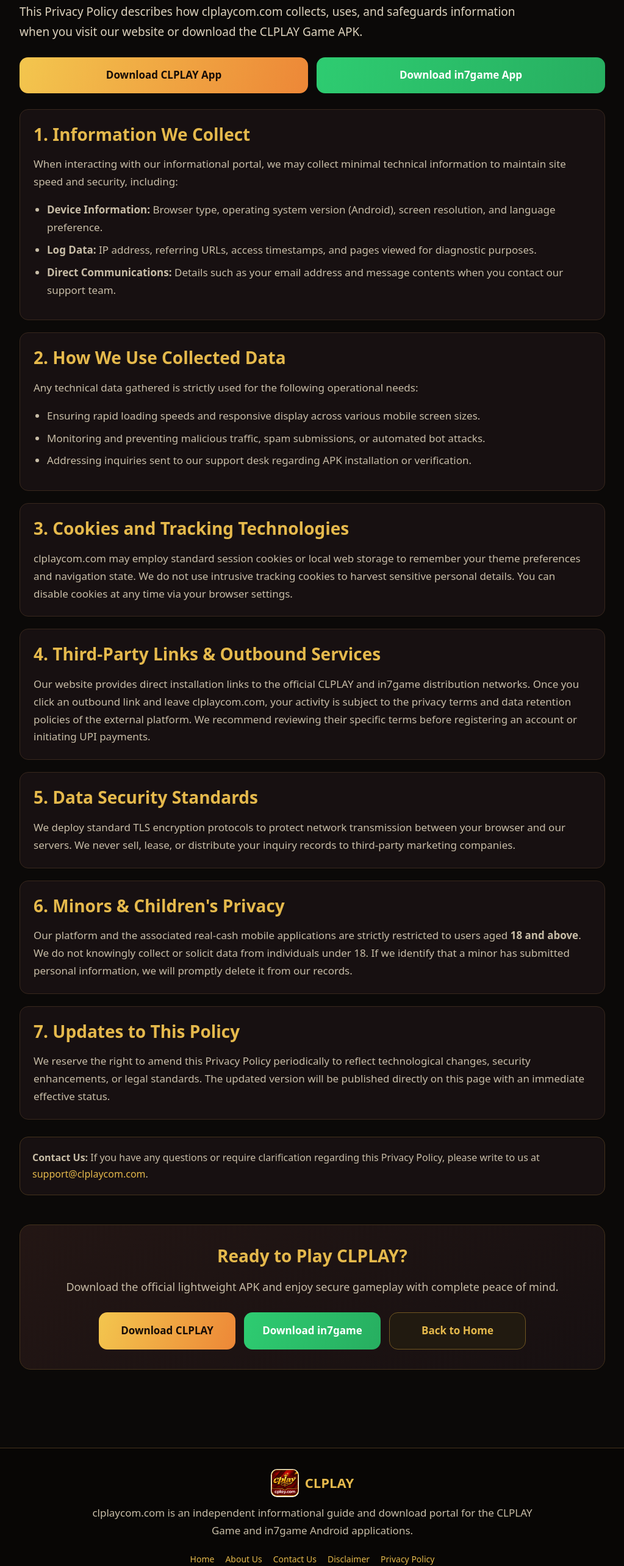
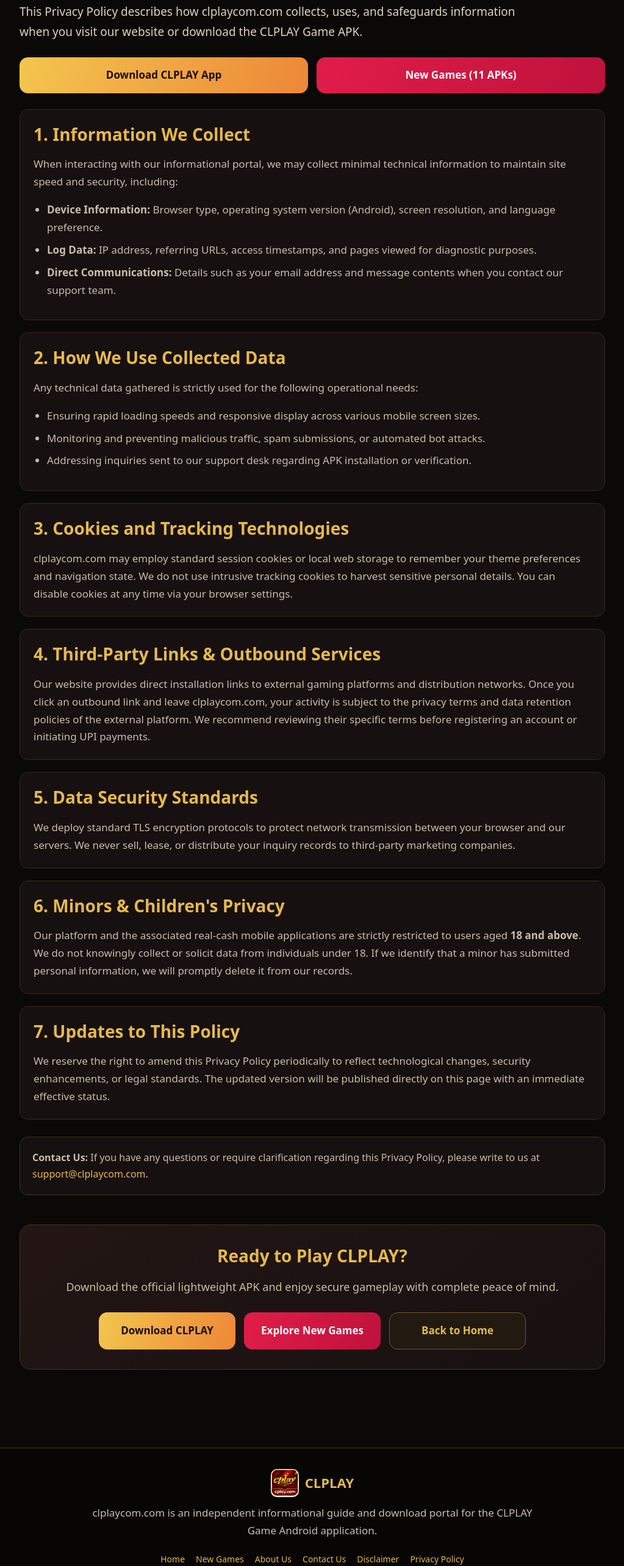
Before and after one commit to ajayjada2624/Clplay-, a plain HTML site: page privacy-policy.html in a window 1280 px wide. Shown: the part 232-2800 px from the top of the page at 61% size, without its empty margins (128-1151 px from the left). Drawn offline with Linux system fonts and the light colour scheme.

Commit message:
Revise privacy policy and update app references
Updated the privacy policy to reflect changes in app references and improved clarity on third-party links.

```diff
--- a/privacy-policy.html
+++ b/privacy-policy.html
@@ -104,7 +104,7 @@ li{margin-bottom:8px}
 .action{display:flex;align-items:center;justify-content:center;text-decoration:none;padding:15px 18px;border-radius:14px;border:1px solid #715622;color:var(--gold);font-weight:800;font-size:17px;background:#211a10;transition:transform .2s,box-shadow .2s}
 .action:hover{transform:translateY(-2px);box-shadow:0 6px 18px rgba(0,0,0,.4)}
 .action.primary-clplay{color:#170d08;background:linear-gradient(110deg,#f3c64e,#ed8737);border:0}
-.action.primary-in7{color:#ffffff;background:linear-gradient(110deg,#2ecc71,#27ae60);border:0}
+.action.primary-newgames{color:#ffffff;background:linear-gradient(110deg,#e11d48,#be123c);border:0}
 
 .note{padding:20px;border:1px solid var(--line);border-radius:14px;background:#171011;color:var(--muted);margin:28px 0}
 .card{background:var(--panel);border:1px solid #38271d;border-radius:14px;padding:22px;margin-bottom:20px}
@@ -143,6 +143,7 @@ footer .footer-links{display:flex;flex-wrap:wrap;justify-content:center;gap:10px
   <button class="menu" aria-label="Open menu" onclick="document.querySelector('nav').classList.toggle('open')">☰</button>
   <nav>
     <a href="/">Home</a>
+    <a href="new-games.html">New Games</a>
     <a href="about-us.html">About Us</a>
     <a href="contact-us.html">Contact Us</a>
     <a href="disclaimer.html">Disclaimer</a>
@@ -157,7 +158,7 @@ footer .footer-links{display:flex;flex-wrap:wrap;justify-content:center;gap:10px
 
   <div class="actions">
     <a class="action primary-clplay" href="https://au6club.com?inviteCode=69MPYYN&from=app" target="_blank" rel="sponsored noopener noreferrer">Download CLPLAY App</a>
-    <a class="action primary-in7" href="https://share.in7v5.com/share/agent/AA6JXC91" target="_blank" rel="sponsored noopener noreferrer">Download in7game App</a>
+    <a class="action primary-newgames" href="new-games.html">New Games (11 APKs)</a>
   </div>
 
   <section class="card">
@@ -187,7 +188,7 @@ footer .footer-links{display:flex;flex-wrap:wrap;justify-content:center;gap:10px
 
   <section class="card">
     <h2>4. Third-Party Links &amp; Outbound Services</h2>
-    <p>Our website provides direct installation links to the official CLPLAY and in7game distribution networks. Once you click an outbound link and leave clplaycom.com, your activity is subject to the privacy terms and data retention policies of the external platform. We recommend reviewing their specific terms before registering an account or initiating UPI payments.</p>
+    <p>Our website provides direct installation links to external gaming platforms and distribution networks. Once you click an outbound link and leave clplaycom.com, your activity is subject to the privacy terms and data retention policies of the external platform. We recommend reviewing their specific terms before registering an account or initiating UPI payments.</p>
   </section>
 
   <section class="card">
@@ -214,7 +215,7 @@ footer .footer-links{display:flex;flex-wrap:wrap;justify-content:center;gap:10px
     <p>Download the official lightweight APK and enjoy secure gameplay with complete peace of mind.</p>
     <div class="actions">
       <a class="action primary-clplay" href="https://clplay.win?inviteCode=RSF2W5N&amp;from=app" target="_blank" rel="sponsored noopener noreferrer">Download CLPLAY</a>
-      <a class="action primary-in7" href="https://share.in7v5.com/share/agent/AA6JXC91" target="_blank" rel="sponsored noopener noreferrer">Download in7game</a>
+      <a class="action primary-newgames" href="new-games.html">Explore New Games</a>
       <a class="action" href="/">Back to Home</a>
     </div>
   </section>
@@ -225,10 +226,11 @@ footer .footer-links{display:flex;flex-wrap:wrap;justify-content:center;gap:10px
     <img class="logo" src="/logo.png" alt="CLPLAY Logo" width="46" height="46">
     <span>CLPLAY</span>
   </div>
-  <p class="footer-description">clplaycom.com is an independent informational guide and download portal for the CLPLAY Game and in7game Android applications.</p>
+  <p class="footer-description">clplaycom.com is an independent informational guide and download portal for the CLPLAY Game Android application.</p>
 
   <div class="footer-links">
     <a href="/">Home</a>
+    <a href="new-games.html">New Games</a>
     <a href="about-us.html">About Us</a>
     <a href="contact-us.html">Contact Us</a>
     <a href="disclaimer.html">Disclaimer</a>
@@ -238,8 +240,7 @@ footer .footer-links{display:flex;flex-wrap:wrap;justify-content:center;gap:10px
   <p>Support: <a href="mailto:support@clplaycom.com">support@clplaycom.com</a></p>
   <p>18+ only. Real-cash gaming involves financial risk. Please play responsibly.</p>
   <p>
-    <a href="https://clplay.win?inviteCode=RSF2W5N&amp;from=app" target="_blank" rel="sponsored noopener noreferrer">CLPLAY Official</a> |
-    <a href="https://share.in7v5.com/share/agent/AA6JXC91" target="_blank" rel="sponsored noopener noreferrer">in7game Portal</a>
+    <a href="https://clplay.win?inviteCode=RSF2W5N&amp;from=app" target="_blank" rel="sponsored noopener noreferrer">CLPLAY Official</a>
   </p>
 </footer>
 
```
